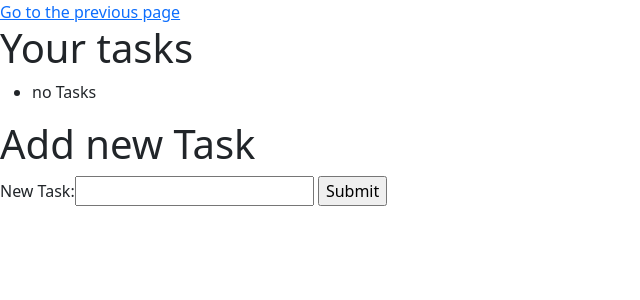
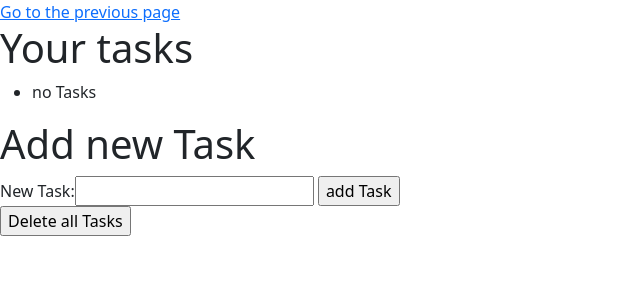
Before and after one commit to jabrayilzadeali/django-small-apps, a Django app: page /mytasks/ in a window 1280 px wide. Shown: the top 300 px of the page, without its empty margins (0-640 px from the left). Run offline with Django 3.2, Linux system fonts and the light colour scheme.

Commit message:
added Delete all tasks to myTasks

```diff
--- a/myTasks/Templates/myTasks/index.html
+++ b/myTasks/Templates/myTasks/index.html
@@ -16,12 +16,13 @@
     <form action="{% url 'myTasks' %}" method='POST'>
         {% csrf_token %}
         {{ form }}
-        <input type="submit">
+        <input type="submit" name="add_task" value="add Task">
+        <br>
     </form>
-    <!-- <form action="{% url 'myTasks' %}" method='POST'>
+    <form action="{% url 'myTasks' %}" method='POST'>
         {% csrf_token %}
-        <input type="submit" value="Delete all Tasks">
-    </form> -->
+        <input type="submit" name="delete_task" value="Delete all Tasks">
+    </form>
 {% endblock %}
 {% block loadjs %}
     <script src="https://cdn.jsdelivr.net/npm/bootstrap@5.0.0-beta3/dist/js/bootstrap.bundle.min.js" integrity="sha384-JEW9xMcG8R+pH31jmWH6WWP0WintQrMb4s7ZOdauHnUtxwoG2vI5DkLtS3qm9Ekf" crossorigin="anonymous"></script>
--- a/myTasks/views.py
+++ b/myTasks/views.py
@@ -13,11 +13,16 @@ def myTasks(request):
     if "tasks" not in request.session:
         request.session["tasks"] = []
     if request.POST:
-        print(f"this is the post method: {request.POST['f']}")
-        print(request.session['tasks'])
-        request.session['tasks'] += [request.POST['f']] # if we use don't convert it to list(request.POST['f']) it will add all indivial characters to the list not strings
-        print(request.session['tasks'])
-        return HttpResponseRedirect(reverse('myTasks'))
+        if 'add_task' in request.POST:
+            print(f"this is the post method: {request.POST['f']}")
+            print(request.session['tasks'])
+            request.session['tasks'] += [request.POST['f']] # if we use don't convert it to list(request.POST['f']) it will add all indivial characters to the list not strings
+            print(request.session['tasks'])
+            return HttpResponseRedirect(reverse('myTasks'))
+        elif 'delete_task' in request.POST:
+            print('hello multiple forms --------------------')
+            request.session['tasks'] = []
+            return HttpResponseRedirect(reverse('myTasks'))
     else:
         return render(request, 'myTasks/index.html' ,{
             'form': form,
```
Also changed, not shown: db.sqlite3.
